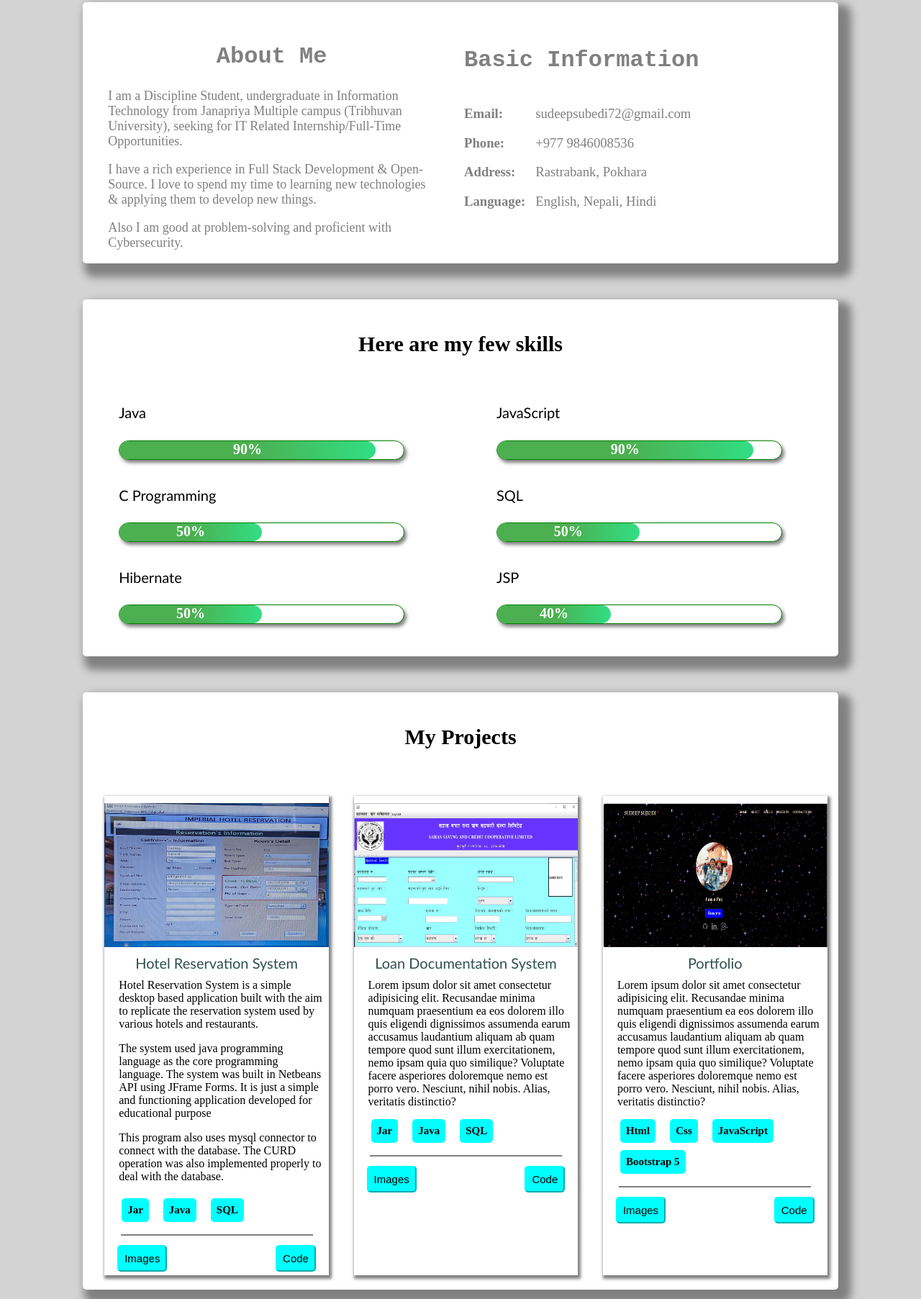
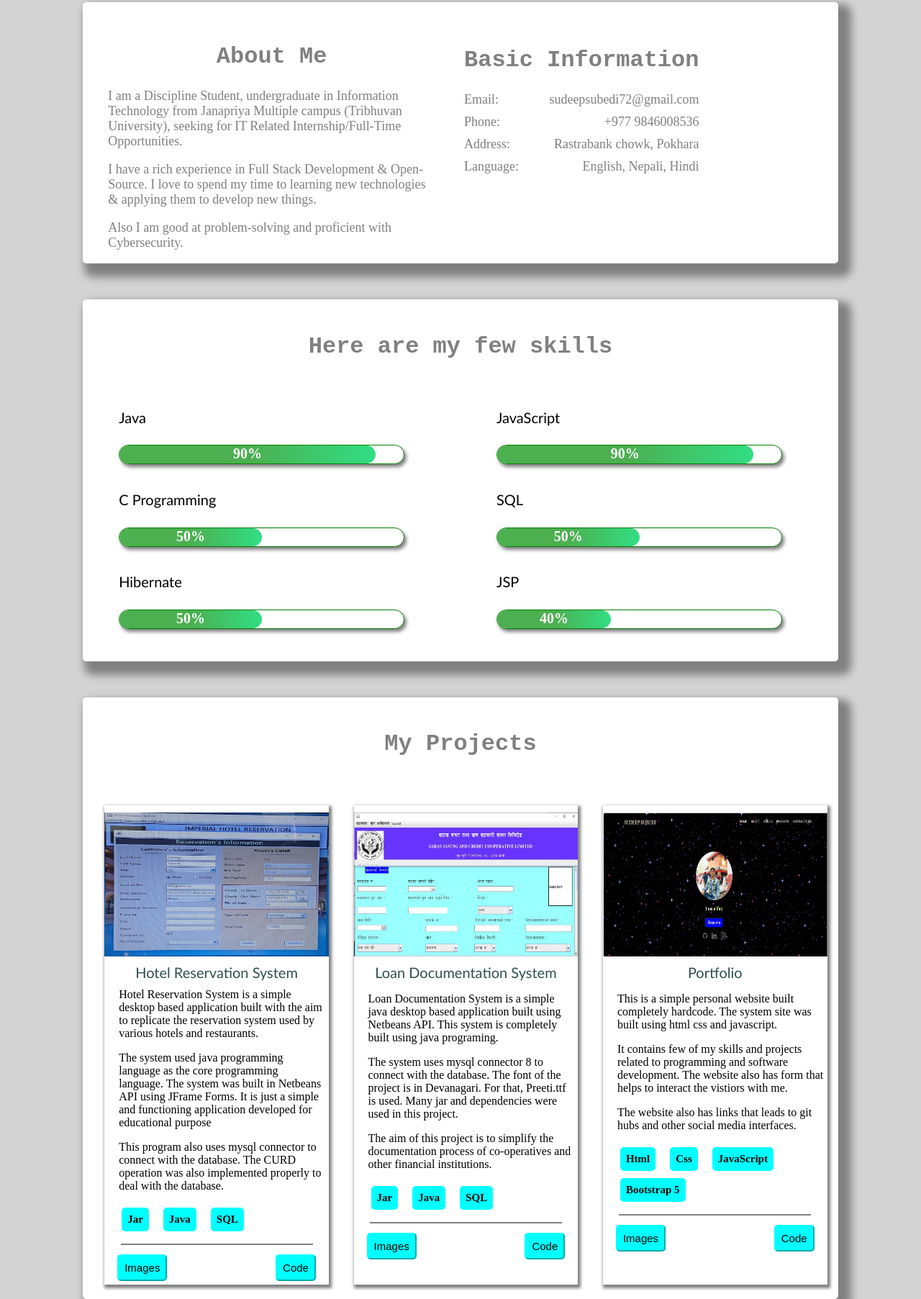
Before and after one commit to sudeep3693/sudeep3693, a plain HTML site: page index.html in a window 1280 px wide. Shown: the part 707-2512 px from the top of the page at 72% size. Drawn offline with nearby package versions, Linux system fonts and the light colour scheme.

Commit message:
after update

```diff
--- a/CSS/style.css
+++ b/CSS/style.css
@@ -114,6 +114,9 @@ button
     color:azure;
     font-size:20px;
     margin:7px;
+   padding:5px;
+   border-radius: 5%;
+    text-decoration: none;
 }
 
 .imagge:hover{
@@ -174,30 +177,18 @@ margin:5px 15px 5px 5px;
 .twodivs{
 
     color:grey;
+}
+
+
+.twodivs .row{
+    display:flex;
+    justify-content:space-between;
+    margin:5px auto 10px auto;
+    font-size:18px;
+}
 
 
 
-}
-
-.infotitle{
-
-    display:inline-block;
-
-}
-
-.detailinfo{
-
-    display:inline-block;
-    font-weight: lighter;
-
-
-
-}
-.detailinfo .h3tag{
-    font-weight: lighter;
-    margin-left:10px;
-
-}
 .skills{
     background-color: white;
     box-shadow: 10px 11px 12px 8px gray;
@@ -206,12 +197,16 @@ margin:5px 15px 5px 5px;
     margin-right:9%;
     margin-top:50px;
     border-radius: 5px;
+
 }
+
+
 
 .skills .row1{
     padding:20px 0px 10px 0px;
     justify-content: center;
     text-align: center;
+
 }
 
 .skills .row2{
@@ -219,10 +214,14 @@ margin:5px 15px 5px 5px;
     display: grid;
     grid-template-columns: 50% 50%;
 
+
 }
 
 .skills .row1 h2{
-    font-size:30px;
+    font-size:32px;
+    font-weight:900;
+    font-family: 'Courier New', Courier, monospace;
+    color:grey;
 }
 
 
@@ -243,7 +242,10 @@ margin:5px 15px 5px 5px;
 }
 
 .projects .row1 h2{
-    font-size:30px;
+    font-size:32px;
+    font-weight:900;
+    font-family: 'Courier New', Courier, monospace;
+    color:grey;
 
 }
 
@@ -264,7 +266,10 @@ margin:5px 15px 5px 5px;
 }
 
 .getintouch .row1 h2{
-    font-size:30px;
+    font-size:32px;
+    font-weight:900;
+    font-family: 'Courier New', Courier, monospace;
+    color:grey;
 
 }
 
@@ -398,8 +403,6 @@ margin:5px 15px 5px 5px;
     color:white;
     background-color: lightgreen;
     transition:all .15s;
-
-
 }
 
 .projects .row2{
@@ -526,6 +529,7 @@ margin:5px 15px 5px 5px;
     background-color: white;
     border-radius: 30px;
     box-shadow:3px 4px 5px 0px gray;
+    overflow-x: hidden;
 }
 
 .skills .row2 .progress-container .progressbar span
@@ -541,8 +545,7 @@ margin:5px 15px 5px 5px;
     color:white;
     background:linear-gradient(90deg, rgba(76,175,80,1) 50%, rgba(50,222,132,1) 100%);
     text-align: center;
-    transition: width 1.5s linear;
-    animation-delay: none;
+
 }
 
 
@@ -554,7 +557,6 @@ margin:5px 15px 5px 5px;
 
     }
 
-
     nav ul{
         background-color:rgba(46, 37, 37, 0.685);
         position: fixed;
@@ -563,6 +565,7 @@ margin:5px 15px 5px 5px;
         width:200px;
         height: 100vh;
         right:-100%;
+        z-index: 10;
     }
 
     nav ul li{
@@ -584,11 +587,13 @@ margin:5px 15px 5px 5px;
         display:block;
         margin:5px 40px 0 0;
         float:right;
+        z-index: 10;
     }
 
     #check:checked ~ ul{
     right:0;
     transition:all 0.5s
+
     }
 
     #check:checked ~ .nameLabel
@@ -606,9 +611,27 @@ margin:5px 15px 5px 5px;
     }
 
     .twodivs{
-        display:flex;
-       justify-content: space-between;
+       display:inline;
+
     }
+
+    .twodivs .row{
+        display:inline;
+        align-items: center;
+        justify-content: center;
+
+    }
+
+    .twodivs .row .infotitle{
+        margin-left: 30px;
+        margin-top:5px;
+    }
+
+    .twodivs .row .detailinfo{
+        margin-left: 30px;
+        margin-top:5px;
+    }
+
 
     .aboutme{
         width:100%;
@@ -616,27 +639,43 @@ margin:5px 15px 5px 5px;
 
     .about{
         display:block;
+        width:92%;
+        margin:40px 2.5% 40px 2.5%;
+    }
+
+
+
+    .skills, .projects, .getintouch{
         width:95%;
         margin:40px 2.5% 40px 2.5%;
     }
 
-    .infotitle{
-        margin-left:30px;
-
-    }
-
     .skills .row2{
         display:block;
+
     }
     .skills .row2 .progress-container .progressbar
 {
     width:80%;
+    z-index: 1;
 }
-    .projects .row2{
+
+  .projects .row2{
         display:block;
     }
+
+    .projects .row2 .project{
+
+        width:97%;
+        margin:5px 5px 5px 5px;
+        justify-content: center;
+
+    }
+    .getintouch{
+        width: 100%;
+    }
     .getintouch .row2{
-        display:inline;
+        display: block;
     }
 
     .getintouch .row2 .col1{
--- a/index.html
+++ b/index.html
@@ -4,9 +4,11 @@
 <head>
     <meta charset="UTF-8">
     <meta name="viewport" content="width=device-width, initial-scale=1.0">
-    <title>Document</title>
+    <title>Sudeep_subedi Portfolio</title>
     <link rel="stylesheet" href="../CSS/style.css">
     <script src="https://unpkg.com/typed.js@2.1.0/dist/typed.umd.js"></script>
+    <script src="https://unpkg.com/aos@next/dist/aos.js"></script>
+    <link rel="stylesheet" href="https://unpkg.com/aos@next/dist/aos.css" />
 </head>
 
 <body>
@@ -24,9 +26,9 @@
                 <ul type="none">
                     <li class=""><a href="#">HOME</a></li>
                     <li class=""><a href="#about">ABOUT</a></li>
-                    <li class=""><a href="#">SKILLS</a></li>
-                    <li class=""><a href="#">PROJECTS</a></li>
-                    <li class=""><a href="#">CONTACT/HIRE</a></li>
+                    <li class=""><a href="#skills">SKILLS</a></li>
+                    <li class=""><a href="#projects">PROJECTS</a></li>
+                    <li class=""><a href="#contact">CONTACT/HIRE</a></li>
                 </ul>
             </nav>
 
@@ -36,7 +38,7 @@
                         src="../IMG/photo.jpg" height="220px" width="220px" alt="No profile picture detected"></a>
                 <h3>I am a <span class="typeddata"></span></h3>
 
-                <button class="resume">Resume</button>
+                <a href="File/resume.pdf" download="resume.pdf" class="resume">Resume</a>
                 <div class="linkSection">
                     <a class="logo" href="https://github.com/sudeep3693" target="_blank"><img src="../IMG/github.png"
                             alt="git not found"></a>
@@ -50,8 +52,8 @@
 
         </div>
 
-        <div class="about" id="about">
-            <div class="aboutme">
+        <div class="about" id="about" >
+            <div class="aboutme" data-aos="fade-up">
                 <h2 class="abm">About Me</h2>
                 <div class="detail">
                     <p>I am a Discipline Student, undergraduate in Information Technology from Janapriya Multiple campus
@@ -64,28 +66,34 @@
                 </div>
             </div>
 
-            <div class="basicinfo">
+            <div class="basicinfo" data-aos="fade-up">
 
                 <h2 class="abm">Basic Information</h2>
                 <div class="twodivs">
-                    <div class="infotitle">
-                        <h3 class="h3tag">Email:</h3>
-                        <h3 class="h3tag">Phone:</h3>
-                        <h3 class="h3tag">Address:</h3>
-                        <h3 class="h3tag">Language:</h3>
+                    <div class="row">
+                        <div class="infotitle">Email: </div>
+                        <div class="detailinfo">sudeepsubedi72@gmail.com</div>
                     </div>
 
-                    <div class="detailinfo">
-                        <h3 class="h3tag">sudeepsubedi72@gmail.com</h3>
-                        <h3 class="h3tag">+977 9846008536</h3>
-                        <h3 class="h3tag">Rastrabank, Pokhara </h3>
-                        <h3 class="h3tag">English, Nepali, Hindi</h3>
+                    <div class="row">
+                        <div class="infotitle">Phone: </div>
+                        <div class="detailinfo">+977 9846008536</div>
+                    </div>
+
+                    <div class="row">
+                        <div class="infotitle">Address: </div>
+                        <div class="detailinfo">Rastrabank chowk, Pokhara</div>
+                    </div>
+
+                    <div class="row">
+                        <div class="infotitle">Language: </div>
+                        <div class="detailinfo">English, Nepali, Hindi </div>
                     </div>
                 </div>
             </div>
         </div>
 
-        <div class="skills">
+        <div class="skills" id="skills" data-aos="fade-up">
             <div class="row1">
                 <h2>Here are my few skills</h2>
             </div>
@@ -94,42 +102,42 @@
                 <div class="progress-container">
                     <h4>Java</h4>
                     <div class="progressbar">
-                        <span data-width="90%"></span>
+                        <span  data-aos="slide-right" data-width="90%" data-aos-duration="4000"></span>
                     </div>
                 </div>
 
                 <div class="progress-container">
                     <h4>JavaScript</h4>
                     <div class="progressbar">
-                        <span data-width="90%"></span>
+                        <span data-width="90%" data-aos-duration="8000" data-aos="slide-right"></span>
                     </div>
                 </div>
 
                 <div class="progress-container">
                     <h4>C Programming</h4>
                     <div class="progressbar">
-                        <span data-width="50%"></span>
+                        <span data-width="50%" data-aos="slide-right" data-aos-duration="8000"></span>
                     </div>
                 </div>
 
                 <div class="progress-container">
                     <h4>SQL</h4>
                     <div class="progressbar">
-                        <span data-width="50%"></span>
+                        <span data-width="50%" data-aos="slide-right" data-aos-duration="4000"></span>
                     </div>
                 </div>
 
                 <div class="progress-container">
                     <h4>Hibernate</h4>
                     <div class="progressbar">
-                        <span data-width="50%"></span>
+                        <span data-width="50%" data-aos="slide-right" data-aos-duration="4000"></span>
                     </div>
                 </div>
 
                 <div class="progress-container">
                     <h4>JSP</h4>
                     <div class="progressbar">
-                        <span data-width="40%"></span>
+                        <span data-width="40%" data-aos="slide-right" data-aos-duration="4000"></span>
                     </div>
                 </div>
             </div>
@@ -137,19 +145,19 @@
 
         </div>
 
-        <div class="projects">
+        <div class="projects" id="projects">
             <div class="row1">
                 <h2>My Projects</h2>
             </div>
 
             <div class="row2">
 
-                <div class="project">
+                <div class="project" data-aos="fade-up" >
 
-                    <div class="pImage"><img src="../IMG/hrs/2.jpg" height="200px" width="100%"
+                    <div class="pImage" data-aos="fade-left"><img src="../IMG/hrs/2.jpg" height="200px" width="100%"
                             alt="image not found"></img></div>
                     <div class="pName">Hotel Reservation System</div>
-                    <div class="pDetail">Hotel Reservation System is a simple desktop based application built with the
+                    <div class="pDetail" data-aos="fade-right">Hotel Reservation System is a simple desktop based application built with the
                         aim to replicate the reservation system used by various hotels and restaurants.
                         <p>The system used java programming language as the core programming language. The system was
                             built in Netbeans API using JFrame Forms. It is just a simple and functioning application
@@ -158,7 +166,7 @@
                             also implemented properly to deal with the database.</p>
                     </div>
 
-                    <div class="skillsUsed">
+                    <div class="skillsUsed" data-aos="fade-left">
 
                         <h3 class="skl">Jar</h3>
                         <h3 class="skl">Java</h3>
@@ -166,25 +174,36 @@
 
                     </div>
                     <hr width="85%" color="gray">
-                    <div class="codesnimages">
+                    <div class="codesnimages" data-aos="fade-left">
                         <button class="images">Images</button>
                         <a href="https://github.com/sudeep3693/HotelReservationSystem/blob/main/home.java"
                             target="_blank"> <button class="codes">Code</button></a>
                     </div>
 
                 </div>
-                <div class="project">
+                <div class="project" data-aos="fade-up">
 
-                    <div class="pImage"><img src="../IMG/lds/img.jpg" height="200px" width="100%"
+                    <div class="pImage" data-aos="fade-left"><img src="../IMG/lds/img.jpg" height="200px" width="100%"
                             alt="image not found"></img></div>
                     <div class="pName">Loan Documentation System</div>
-                    <div class="pDetail">Lorem ipsum dolor sit amet consectetur adipisicing elit. Recusandae minima
-                        numquam praesentium ea eos dolorem illo quis eligendi dignissimos assumenda earum accusamus
-                        laudantium aliquam ab quam tempore quod sunt illum exercitationem, nemo ipsam quia quo
-                        similique? Voluptate facere asperiores doloremque nemo est porro vero. Nesciunt, nihil nobis.
-                        Alias, veritatis distinctio?</div>
+                    <div class="pDetail" data-aos="fade-right">
+                        <p>
+                            Loan Documentation System is a simple java desktop based application built using Netbeans
+                            API.
+                            This system is completely built using java programing.
+                        </p>
+                        <p>
+                            The system uses mysql connector 8 to connect with the database. The font of the project is
+                            in Devanagari. For that, Preeti.ttf is used. Many jar and dependencies were used in this
+                            project.
+                        </p>
+                        <p>
+                            The aim of this project is to simplify the documentation process of co-operatives and other
+                            financial institutions.
+                        </p>
+                    </div>
 
-                    <div class="skillsUsed">
+                    <div class="skillsUsed" data-aos="fade-left">
 
                         <h3 class="skl">Jar</h3>
                         <h3 class="skl">Java</h3>
@@ -192,25 +211,33 @@
 
                     </div>
                     <hr width="85%" color="gray">
-                    <div class="codesnimages">
+                    <div class="codesnimages" data-aos="fade-left">
                         <button class="images">Images</button>
                         <a href="https://github.com/sudeep3693/HotelReservationSystem/blob/main/home.java"
                             target="_blank"> <button class="codes">Code</button></a>
                     </div>
 
                 </div>
-                <div class="project">
+                <div class="project" data-aos="fade-up">
 
-                    <div class="pImage"><img src="../IMG/portfolio.jpg" height="200px" width="100%"
+                    <div class="pImage" data-aos="fade-left"><img src="../IMG/portfolio.jpg" height="200px" width="100%"
                             alt="image not found"></img></div>
                     <div class="pName">Portfolio</div>
-                    <div class="pDetail">Lorem ipsum dolor sit amet consectetur adipisicing elit. Recusandae minima
-                        numquam praesentium ea eos dolorem illo quis eligendi dignissimos assumenda earum accusamus
-                        laudantium aliquam ab quam tempore quod sunt illum exercitationem, nemo ipsam quia quo
-                        similique? Voluptate facere asperiores doloremque nemo est porro vero. Nesciunt, nihil nobis.
-                        Alias, veritatis distinctio?</div>
+                    <div class="pDetail" data-aos="fade-right">
+                        <p>
+                            This is a simple personal website built completely hardcode. The system site was built using
+                            html css and javascript.
+                        </p>
+                        <p>
+                            It contains few of my skills and projects related to programming and software development.
+                            The website also has form that helps to interact the vistiors with me.
+                        </p>
+                        <p>
+                            The website also has links that leads to git hubs and other social media interfaces.
+                        </p>
+                    </div>
 
-                    <div class="skillsUsed">
+                    <div class="skillsUsed" data-aos="fade-left">
 
                         <h3 class="skl">Html</h3>
                         <h3 class="skl">Css</h3>
@@ -220,7 +247,7 @@
 
                     </div>
                     <hr width="85%" color="gray">
-                    <div class="codesnimages">
+                    <div class="codesnimages" data-aos="fade-left">
                         <button class="images">Images</button>
                         <a href="https://github.com/sudeep3693/HotelReservationSystem/blob/main/home.java"
                             target="_blank"> <button class="codes">Code</button></a>
@@ -232,13 +259,13 @@
             </div>
         </div>
 
-        <div class="getintouch">
+        <div class="getintouch" id="contact" data-aos="fade-up">
 
             <div class="row1">
                 <h2>Get in Touch With me</h2>
             </div>
             <div class="row2">
-                <div class="col1">
+                <div class="col1" data-aos="fade-right">
                     <form action="https://formspree.io/f/mjkvddjr" method="post">
 
 
@@ -285,7 +312,7 @@
 
                     </form>
                 </div>
-                <div class="col2">
+                <div class="col2" data-aos="fade-left">
                     <div class="fixdetail">
                         <div class="ttle">Address</div>
                         <div class="detl">Kushma-2, Parbat</div>
@@ -308,9 +335,6 @@
 
         </div>
 
-
-
-
     </div>
     <script>
         var typed = new Typed('.typeddata', {
@@ -328,8 +352,13 @@
             span.innerHTML = span.dataset.width;
 
         });
+//aos init
+        AOS.init(
+            {
+                offset:100,
 
-
+            }
+        );
 
     </script>
     </div>
```
Also changed, not shown: 1 other file.
